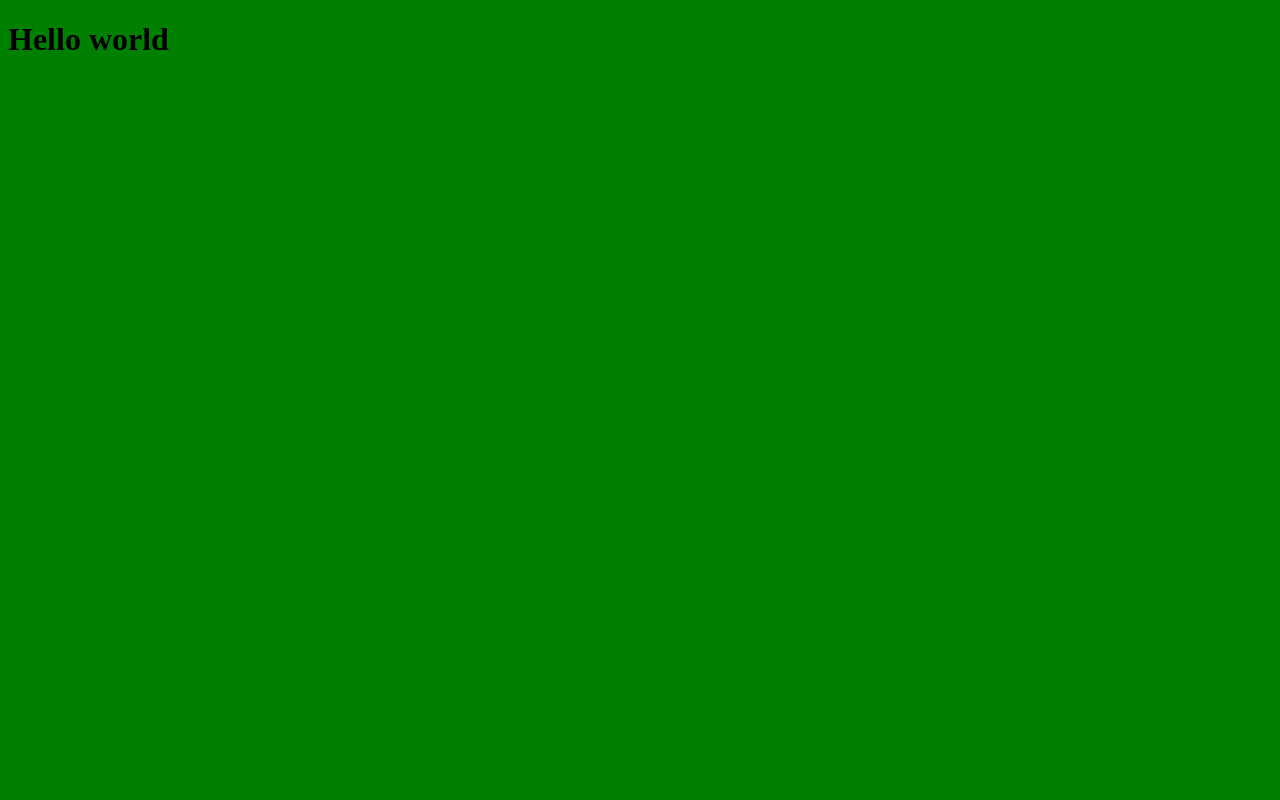
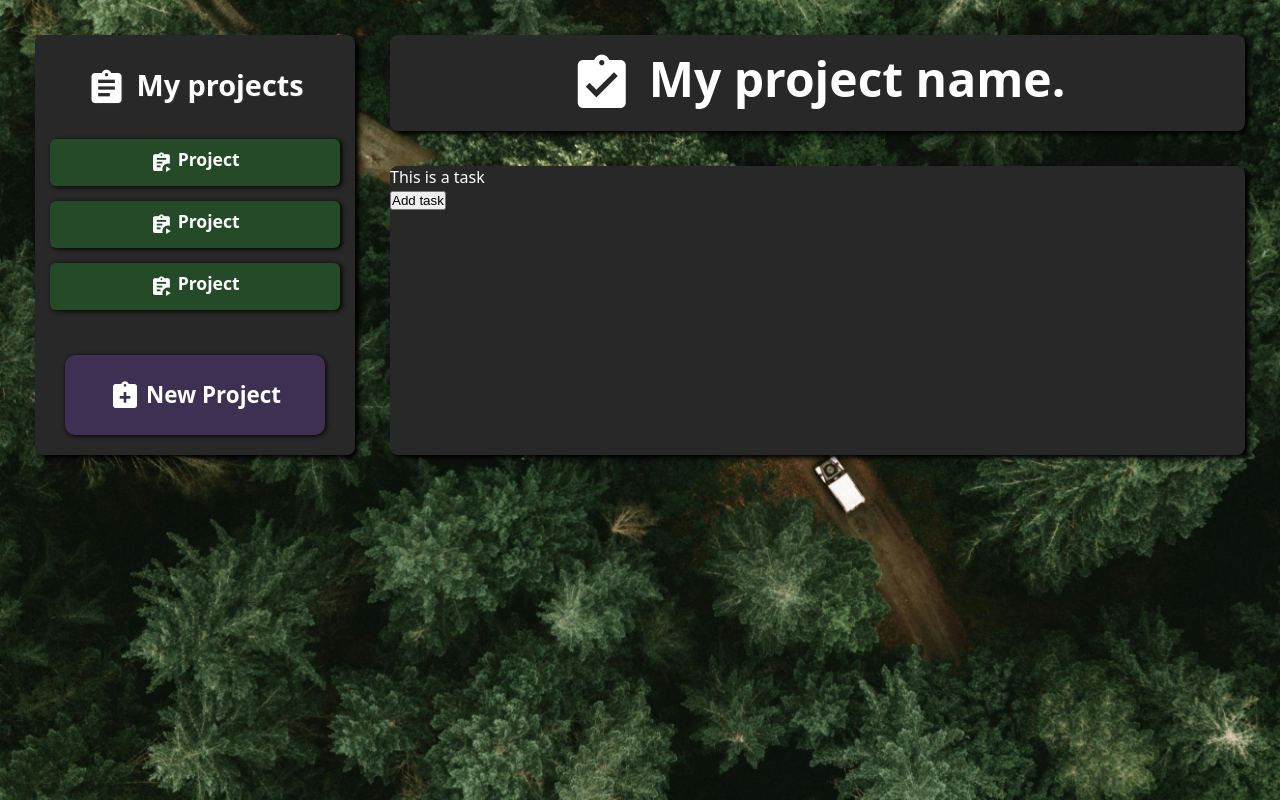
Before and after one commit to Martynas0/odin_todo_list, a website built with webpack: page src/index.html in a window 1280 px wide. Built offline with nearby package versions, Linux system fonts and the light colour scheme.

Commit message:
Add module to navigate your projects and current project title.

```diff
--- a/src/index.html
+++ b/src/index.html
@@ -4,8 +4,31 @@
     <meta charset="UTF-8">
     <meta name="viewport" content="width=device-width, initial-scale=1.0">
     <title>My tasks</title>
+    <link rel="stylesheet" href="https://cdn.jsdelivr.net/npm/@mdi/font@7.4.47/css/materialdesignicons.min.css">
 </head>
 <body>
-    <h1>Hello world</h1>
+    <nav>
+        <h2><span class="mdi mdi-clipboard-text"></span>My projects</h2>
+        <div class="project-menu">
+            <button type="button"><span class="mdi mdi-clipboard-text-play"></span>Project</button>
+            <button type="button"><span class="mdi mdi-clipboard-text-play"></span>Project</button>
+            <button type="button"><span class="mdi mdi-clipboard-text-play"></span>Project</button>
+        </div>
+        <button class="new-project-btn"><span class="mdi mdi-clipboard-plus"></span>New Project</button>
+    </nav>
+
+    <section>
+        <div class="current-project-title">
+            <h3><span class="mdi mdi-clipboard-check"></span>My project name.</h3>
+        </div>
+        <div class="current-project-container">
+            <div class="task-container">
+                <div class="task">This is a task</div>
+            </div>
+            <div class="add-task-container">
+                <button>Add task</button>
+            </div>
+        </div>
+    </section>
 </body>
 </html>
--- a/src/index.js
+++ b/src/index.js
@@ -1 +1,2 @@
 import "./style.css";
+import "./project.css";
--- /dev/null
+++ b/src/project.css
@@ -0,0 +1,32 @@
+section {
+    display: grid;
+    grid-template-rows: 6rem 1fr;
+    row-gap: 35px;
+}
+
+div.current-project-title {
+    background-color: #282828;
+    box-shadow: 4px 3px 5px rgb(0, 0, 0);
+    border-radius: 8px;
+    padding: 10px 25px;
+
+    display: flex;
+    justify-content: center;
+    align-items: center;
+}
+
+div.current-project-title > h3 {
+    font-size: 3rem;
+}
+
+h3 > span {
+    vertical-align: sub;
+    margin-right: 15px;
+    font-size: 4rem;
+}
+
+div.current-project-container {
+    background-color: #282828;
+    box-shadow: 4px 3px 5px rgb(0, 0, 0);
+    border-radius: 8px;
+}
--- a/src/style.css
+++ b/src/style.css
@@ -1,3 +1,96 @@
+* {
+    margin: 0;
+    padding: 0;
+    box-sizing: border-box;
+}
+
+:root {
+    font-size: 16px;
+    color: white;
+    font-family: system-ui, -apple-system, BlinkMacSystemFont, 'Segoe UI', Roboto, Oxygen, Ubuntu, Cantarell, 'Open Sans', 'Helvetica Neue', sans-serif;
+}
+
 body {
-    background-color: green;
+    /* idk */
+    background-image: url("./images/bg.JPG");
+    background-size: cover;
+    background-repeat: no-repeat;
+    background-attachment: fixed;
+    padding: 35px;
+
+    display: grid;
+    grid-template-columns: minmax(max-content, 25vw) 1fr;
+    column-gap: 35px;
 }
+
+nav {
+    background-color: #282828;
+    box-shadow: 4px 3px 5px rgb(0, 0, 0);
+    padding: 20px 15px;
+    border-radius: 8px;
+
+    display: grid;
+    grid-template-rows: 4rem 1fr 5rem;
+    row-gap: 20px;
+}
+
+nav > h2 {
+    font-size: 1.8rem;
+    place-self: center;
+    text-shadow: 1px 1px 1px #393939;
+}
+
+h2 > span {
+    font-size: 2.5rem;
+    margin-right: 10px;
+    vertical-align: sub;
+}
+
+nav > div.project-menu {
+    display: flex;
+    flex-direction: column;
+    gap: 15px;
+    margin-bottom: 25px;
+}
+
+div.project-menu > button[type="button"] {
+    background-color: #244a27;
+    color: inherit;
+    font-family: inherit;
+    font-weight: 600;
+    font-size: 1.1rem;
+    border: none;
+    border-radius: 6px;
+    padding: 8px 16px;
+    box-shadow: 2px 1px 5px black;
+}
+
+div.project-menu > button[type="button"] > span {
+    font-size: 1.4rem;
+    vertical-align: sub;
+    margin-right: 5px;
+}
+
+nav > button.new-project-btn {
+    margin: 0 15px;
+    background-color: #3e3052;
+    color: inherit;
+    font-family: inherit;
+    font-weight: 900;
+    font-size: 1.4rem;
+    border: none;
+    border-radius: 10px;
+    padding: 8px 16px;
+    box-shadow: 1px 1px 5px black;
+}
+
+button.new-project-btn > span {
+    font-size: 2rem;
+    vertical-align: sub;
+    margin-right: 5px;
+}
+
+button:hover {
+    opacity: 0.7;
+    cursor: pointer;
+}
```
Also changed, not shown: package.json (+7 -3 lines), src/images/bg.JPG (added), 1 other file.
